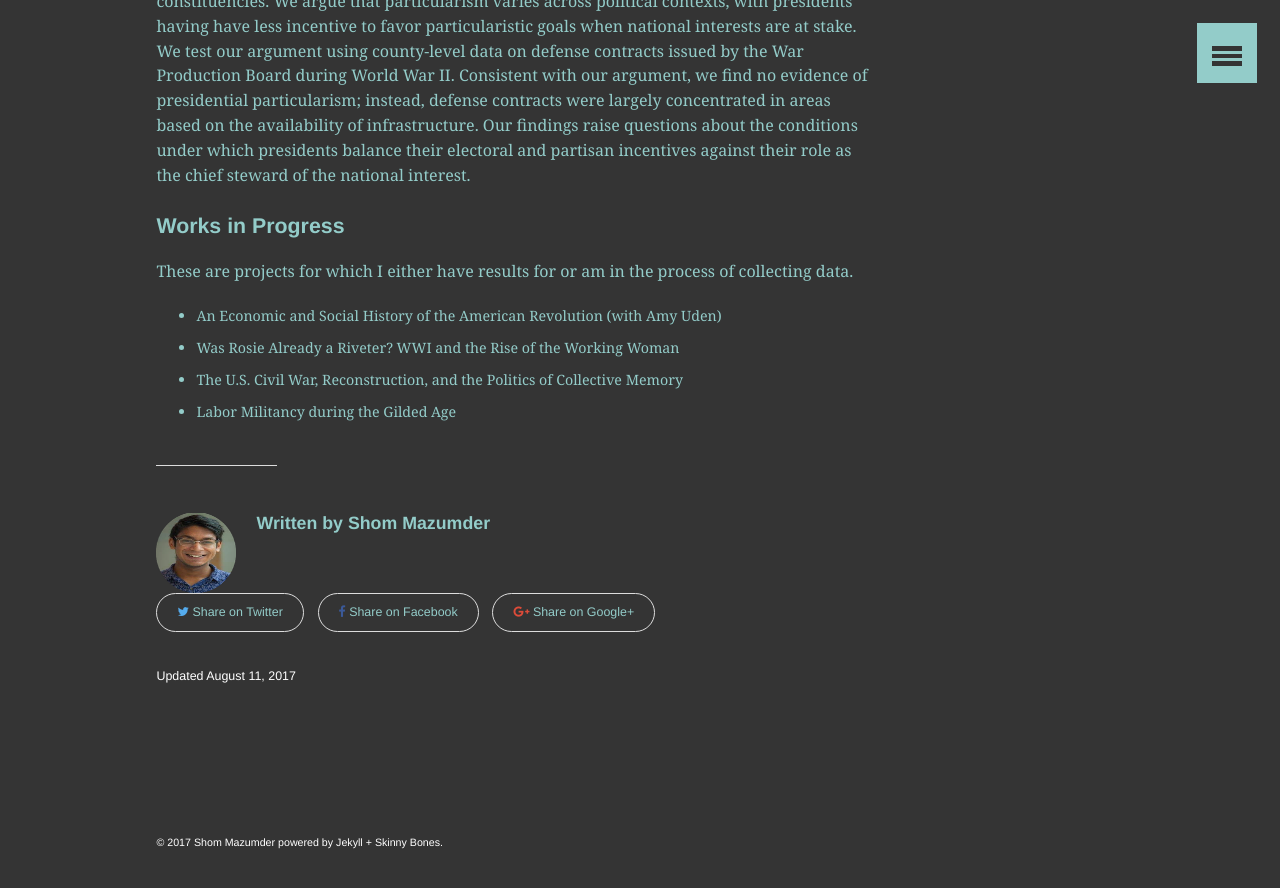
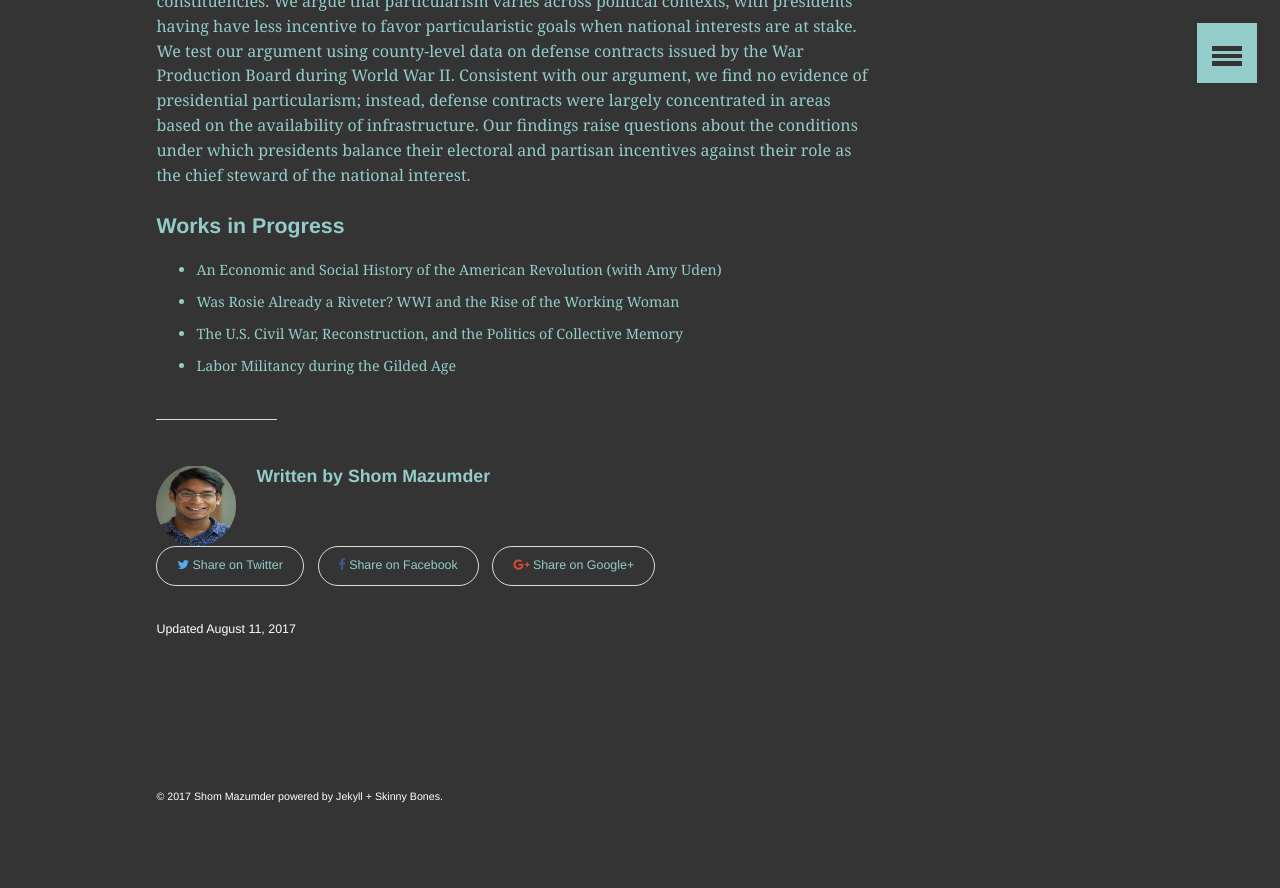
Before and after one commit to shommazumder/shommazumder.github.io-archive, a Jekyll site: the page built from _posts/2017-08-11-violence.md, in a window 1280 px wide and 900 px high, scrolled down 1384 px. Shown: the top 888 px of the window. Built offline with Jekyll 4.4.1, drawn with Linux system fonts in a browser that asks for light colours.

Commit message:
updated page

```diff
--- a/_posts/2017-08-11-violence.md
+++ b/_posts/2017-08-11-violence.md
@@ -28,8 +28,6 @@ American presidents are the only official elected by a national constituency —
 
 #### Works in Progress
 
-These are projects for which I either have results for or am in the process of collecting data.
-
 * An Economic and Social History of the American Revolution \(with Amy Uden\)
 * Was Rosie Already a Riveter? WWI and the Rise of the Working Woman
 * The U.S. Civil War, Reconstruction, and the Politics of Collective Memory
```
